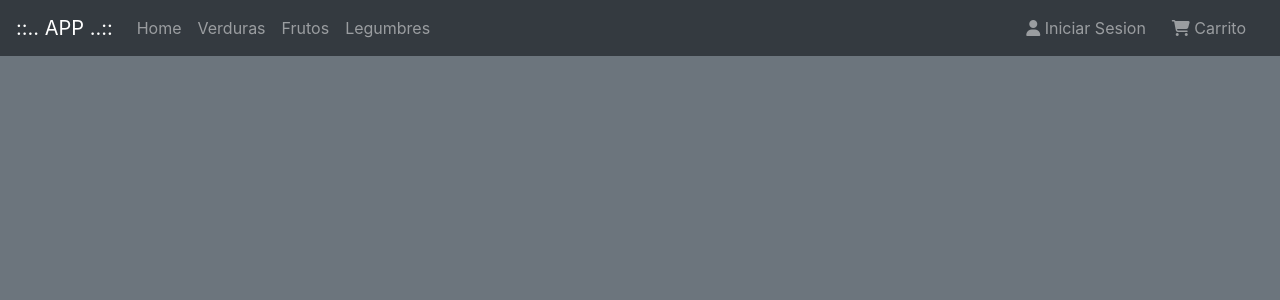
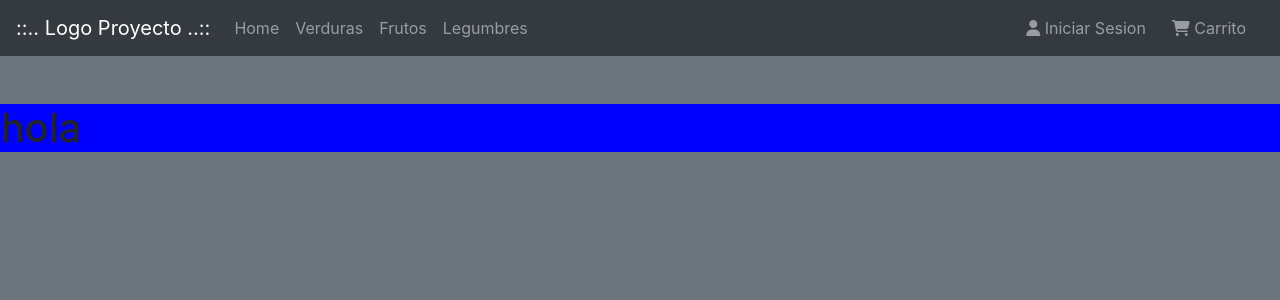
Before and after one commit to mely201/programacioniv, a PHP site: page / in a window 1280 px wide. Shown: the top 300 px of the page. Run offline with PHP 8.4, Linux system fonts and the light colour scheme; some libraries are stand-ins or nearby versions.

Commit message:
contenedor navbar

```diff
--- a/index.html
+++ b/index.html
@@ -11,20 +11,20 @@
 </head>
 <body class="bg-secondary">
     <nav class="navbar navbar-expand-lg navbar-dark bg-dark ui-btn-active  ui-state-persist" >
-        <a class="navbar-brand" href="#">::.. APP ..::</a>
+        <a class="navbar-brand" href="#">::.. Logo Proyecto ..::</a>
         <button class="navbar-toggler " type="button" data-toggle="collapse" data-target="#navbarNavAltMarkup" aria-controls="navbarNavAltMarkup" aria-expanded="true" aria-label="Toggle navigation">
           <span class="navbar-toggler-icon"></span>
         </button>
         <div class="collapse navbar-collapse " id="navbarNavAltMarkup ">
-            <ul class="navbar-nav mr-auto">
-              <li class="nav-item ">
-            <a class="nav-item nav-link " href="#">Home <span class="sr-only"></span></a>
+            <ul class="navbar-nav mr-auto ">
+              <li class="nav-item">
+            <a class="nav-item nav-link " id="home" href="#" >Home <span class="sr-only"></span></a>
           </li>
           <li class="nav-item">
-            <a class="nav-link mostrar-verduras" data-modulo="verduras" data-form="verduras" href="#">Verduras</a>
+            <a class="nav-link " id="verduras" href="#">Verduras</a>
           </li>
           <li class="nav-item">
-            <a class="nav-link mostrar-docentes" data-modulo="docentes" data-form="docentes" href="#">Frutos</a>
+            <a class="nav-link" id="frutos"  href="#">Frutos</a>
           </li>
           <li class="divicio">
             <a class="nav-link mostrar-materias" data-modulo="materias" data-form="materias"  href="#">Legumbres</a>
@@ -41,17 +41,9 @@
 
         </div>
       </nav>
-    <div class="container">
-        <div class="modulos" id="vista-verduras"></div>
-
-        <div class="modulos" id="vista-docentes"></div>
-        <div class="modulos" id="vista-buscar-docentes"></div>
-        <div class="modulos" id="vista-materias"></div>
-        <div class="modulos" id="vista-buscar-materias"></div>
-        <div class="modulos" id="vista-matricula"></div>
-        <div class="modulos" id="vista-inscripcion"></div>
-        <div class="modulos" id="vista-notas"></div>
-    </div>
+    <main class="contenedor mt-5">
+     <h1>hini</h1>
+  </main>
 
 
     <!--js librerias-->
@@ -59,7 +51,7 @@
     <script src="public/js/jquery-ui.min.js"></script>
     <script src="https://cdn.jsdelivr.net/npm/vue"></script>
     <script src="https://kit.fontawesome.com/58dc385e7a.js" crossorigin="anonymous"></script>
-    <script type="module" src="public/js/app.js"></script>
+    <!-- <script type="module" src="public/js/app.js"></script> -->
     <script src="public/js/collapse.js"></script>
 
 
--- a/public/css/estilos.css
+++ b/public/css/estilos.css
@@ -3,7 +3,8 @@ li a{
     display: block;
 }
 li a:hover{
-    background-color: rgb(107, 107, 107);
+    background-color: rgb(161, 1, 253);
+
 }
 
 .div{
@@ -19,3 +20,6 @@ li a:hover{
 .line{
     margin-right: 10px;
 }
+.contenedor{
+    background-color: blue;
+}
--- a/public/js/collapse.js
+++ b/public/js/collapse.js
@@ -1,9 +1,38 @@
 $(document).ready(function () {
-    $(".navbar-toggler").click(function(){
+   toggle();
+
+
+   $(".contenedor").load("public/vistas/inicio/inicio.html")
+
+
+
+   $('#home').click(()=>{
+	   $(".contenedor").load("public/vistas/inicio/inicio.html");
+
+   });
+
+   $('#verduras').click(()=>{
+	   $(".contenedor").load("public/vistas/verduras/verduras.html");
+
+   });
+
+   $('#frutos').click(()=>{
+	   $(".contenedor").load("public/vistas/frutos/frutos.html");
+
+   });
+
+
+
+
+
+
+});
+function toggle(){
+	$(".navbar-toggler").click(function(){
 		console.log("click");
 
         $(".collapse").animate({
 			height: 'toggle'
 		  });
-      });
-});
+	  });
+}
--- /dev/null
+++ b/public/vistas/inicio/inicio.html
@@ -0,0 +1,4 @@
+<form action="">
+<h1>hola</h1>
+
+</form>
```
Also changed, not shown: public/css/verduras.css (deleted, +0 -9 lines), public/vistas/frutos/frutos.html (added, +21 -0 lines).
